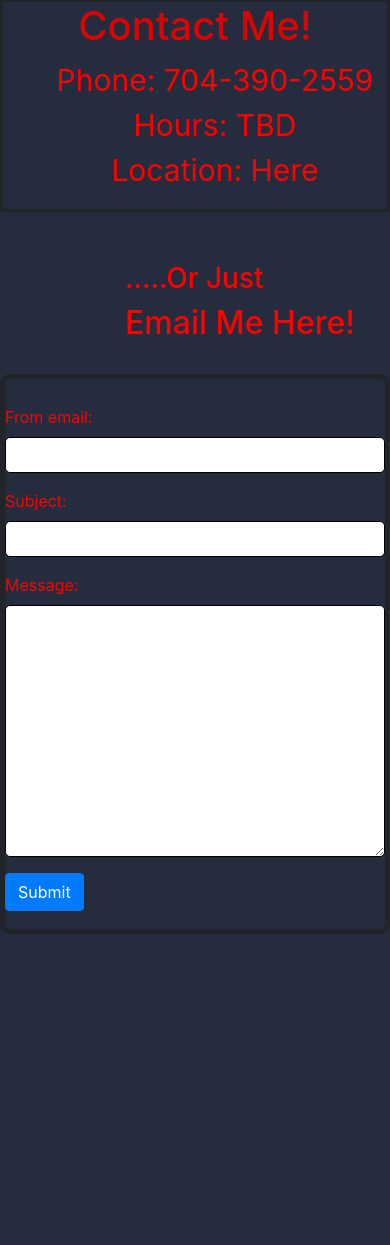
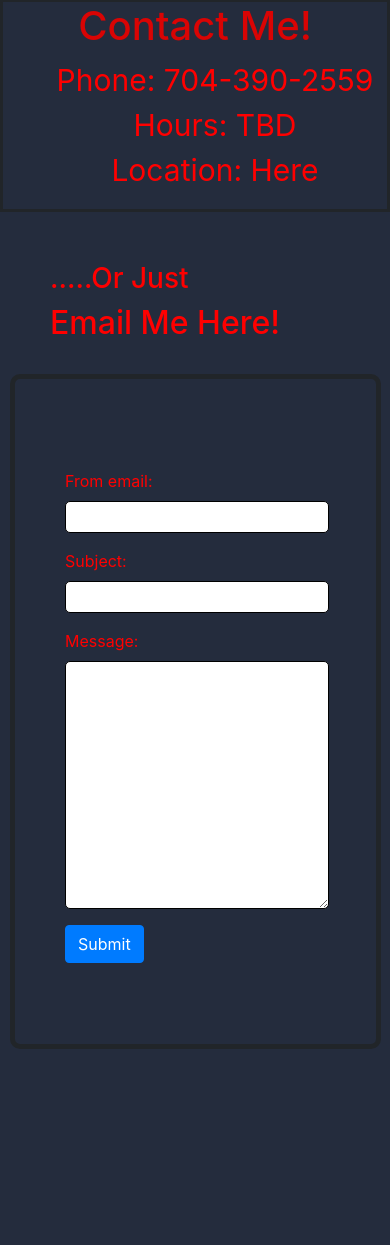
Before and after one commit to ONLYDOWNDOGS/showsite, a Django app: page /contact/ in a window 390 px wide; the page is wider, and only the part inside the window is pictured. Shown: the part 55-1300 px from the top of that part. Before the commit the page ends 989 px from the top of that part, so only its background shows below. Run offline with Django 3.2, Linux system fonts and the light colour scheme; some libraries are stand-ins or nearby versions.

Commit message:
Contact page got borked somehow, so it got unborked which led to further deborking of mobile layout.

```diff
--- a/web/sendemail/static/sendemail/css/styleemail.css
+++ b/web/sendemail/static/sendemail/css/styleemail.css
@@ -27,7 +27,8 @@ body {
     display: table-cell;
     margin-top: 70px;
     margin-left: 600px;
-    top: 50px;
+    top: -50px;
+    left: -500px;
     border: solid;
     font-size: 120px;
     background-color: rgba(36, 44, 61, 1);
@@ -42,8 +43,11 @@ body {
 
 .option-text {
     position: relative;
+    top: 350px;
+    left: 300px;
     color: red;
     z-index: 1;
+    font-size: 25px;
 }
 
 
@@ -51,13 +55,14 @@ body {
 
 .form-container {
     position: relative;
-    left: 720px;
+    left: 900px;
+    top: -200px;
     display: -ms-flexbox;
     display: flex;
     -ms-flex-wrap: wrap;
     flex-wrap: wrap;
-    width: 475px;
-    height: 560px;
+    width: 45%;
+    height: 65%;
     overflow: hidden;
     border-style: solid;
     border-width: 5px;
@@ -67,7 +72,7 @@ body {
 input,
 textarea {
     display: table-cell;
-    width: 100%;
+    width: 150%;
     padding: 5px!important;
     -webkit-box-sizing: border-box;
     -moz-box-sizing: border-box;
@@ -79,6 +84,7 @@ textarea {
 }
 
 .submission {
+    margin-left: 50px;
     color: red;
 }
 
@@ -102,6 +108,7 @@ textarea {
     .info{
         position: relative;
         top: -150px;
+        left: 0px;
     }
 
     .info_text {
@@ -109,14 +116,22 @@ textarea {
     }
 
     .form-container {
-        left: 0px;
+        left: 10px;
         top: -100px;
-        width: 100%;
+        height: 80%;
+        width: 95%;
     }
 
     .option-text {
-        left: 125px;
+        left: 50px;
         top: -100px;
     }
 
+    input,
+    textarea {
+        width: 85%;
+        padding: 3px!important;
+
+    }
+
 }
```
Also changed, not shown: web/appone/static/appone/css/styleexamples.css (+0 -9 lines), web/appone/templates/appone/contact.html (deleted, +0 -41 lines).
